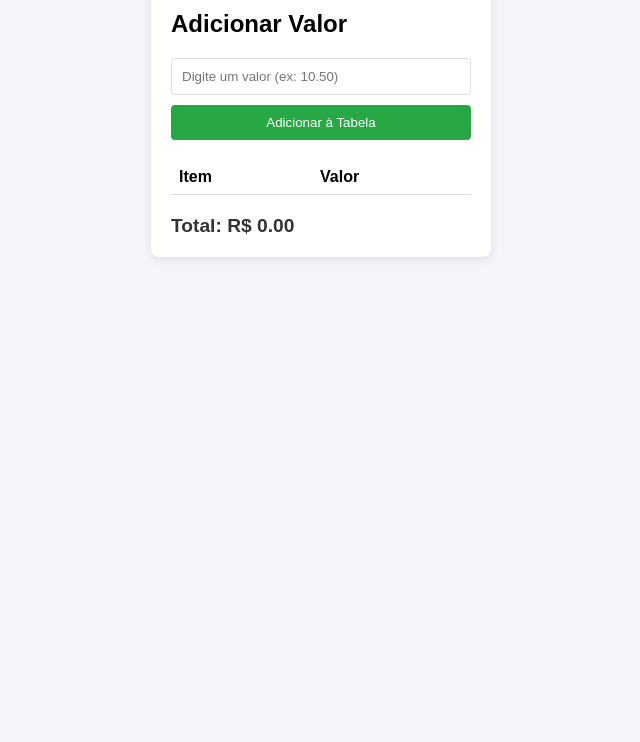
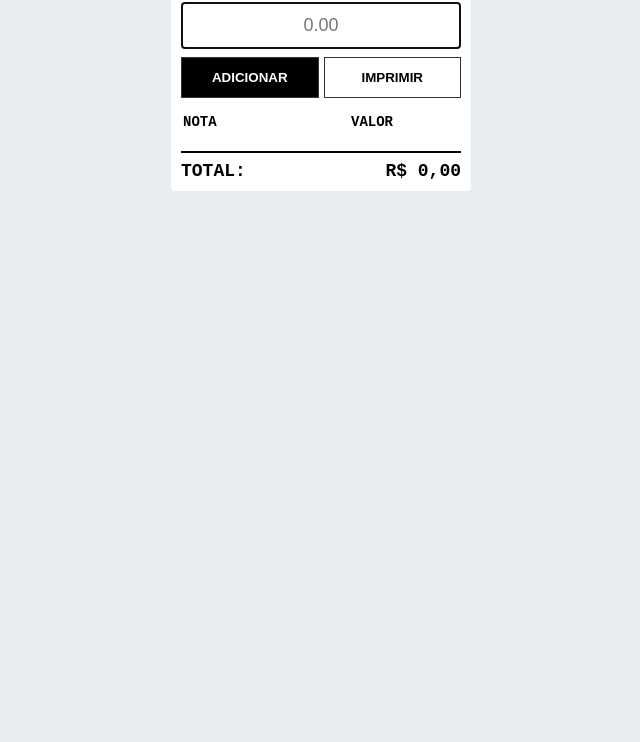
Before and after one commit to LandingBuilder/Calcular, a plain HTML site: page index.html in a window 1280 px wide. Shown: the part 58-800 px from the top of the page, without its empty margins (319-959 px from the left). Drawn offline with Linux system fonts and the light colour scheme.

Commit message:
Update index.html

```diff
--- a/index.html
+++ b/index.html
@@ -3,95 +3,141 @@
 <head>
     <meta charset="UTF-8">
     <meta name="viewport" content="width=device-width, initial-scale=1.0">
-    <title>Gerenciador de Valores</title>
+    <title>Popular - PDV</title>
     <style>
-        body { font-family: sans-serif; display: flex; flex-direction: column; align-items: center; padding: 20px; background-color: #f4f4f9; }
-        .container { background: white; padding: 20px; border-radius: 8px; box-shadow: 0 2px 10px rgba(0,0,0,0.1); width: 300px; }
-        input { width: 100%; padding: 10px; margin-bottom: 10px; border: 1px solid #ddd; border-radius: 4px; box-sizing: border-box; }
-        button { width: 100%; padding: 10px; background-color: #28a745; color: white; border: none; border-radius: 4px; cursor: pointer; }
-        button:hover { background-color: #218838; }
-        table { width: 100%; margin-top: 20px; border-collapse: collapse; }
-        th, td { border-bottom: 1px solid #ddd; padding: 8px; text-align: left; }
-        .total { margin-top: 20px; font-weight: bold; font-size: 1.2em; color: #333; }
+        /* Reset para evitar vazamentos */
+        * { box-sizing: border-box; margin: 0; padding: 0; }
+
+        body {
+            font-family: 'Courier New', Courier, monospace;
+            background-color: #e9ecef;
+            padding: 10px;
+            display: flex;
+            flex-direction: column;
+            align-items: center;
+        }
+
+        .container {
+            background: white;
+            padding: 10px;
+            width: 100%;
+            max-width: 300px; /* Largura para tela */
+            border-radius: 4px;
+        }
+
+        .header-print { text-align: center; border-bottom: 2px solid #000; margin-bottom: 10px; padding-bottom: 5px; }
+        .header-print h1 { margin: 0; font-size: 20px; text-transform: uppercase; }
+
+        input::-webkit-outer-spin-button, input::-webkit-inner-spin-button { -webkit-appearance: none; }
+        input[type=number] {
+            width: 100%; padding: 12px; margin-bottom: 8px;
+            border: 1px solid #333; font-size: 18px; text-align: center;
+        }
+
+        .btn-group { display: flex; gap: 5px; margin-bottom: 10px; width: 100%; }
+        button { flex: 1; padding: 12px; border: 1px solid #333; cursor: pointer; font-weight: bold; background: #fff; }
+        #addBtn { background: #000; color: #fff; }
+
+        table { width: 100%; border-collapse: collapse; table-layout: fixed; } /* Força a tabela a respeitar a largura */
+        th, td { text-align: left; padding: 6px 2px; font-size: 14px; overflow: hidden; }
+        th:nth-child(1), td:nth-child(1) { width: 60%; } /* Nome da nota */
+        th:nth-child(2), td:nth-child(2) { width: 30%; } /* Valor */
+        th:nth-child(3), td:nth-child(3) { width: 10%; text-align: right; } /* Botão X */
+
+        .total-container {
+            margin-top: 15px; padding-top: 8px;
+            border-top: 2px solid #000;
+            display: flex; justify-content: space-between;
+            font-size: 18px; font-weight: bold;
+        }
+
+        /* AJUSTE PARA IMPRESSÃO TÉRMICA SEM VAZAMENTO */
+        @media print {
+            @page { margin: 0; }
+            body { background: white; padding: 0; margin: 0; }
+            .container {
+                max-width: 72mm; /* Área segura para impressoras de 80mm */
+                padding: 2mm;
+                margin: 0 auto;
+            }
+            #valorInput, .btn-group, .btn-delete, th:nth-child(3), td:nth-child(3) {
+                display: none !important;
+            }
+            table { width: 100%; }
+        }
     </style>
 </head>
 <body>
 
 <div class="container">
-    <h2>Adicionar Valor</h2>
-    <input type="number" id="valorInput" placeholder="Digite um valor (ex: 10.50)">
-    <button onclick="adicionarValor()">Adicionar à Tabela</button>
+    <div class="header-print">
+        <h1>Popular</h1>
+    </div>
+
+    <input type="number" id="valorInput" placeholder="0.00" autofocus>
+
+    <div class="btn-group">
+        <button id="addBtn" onclick="adicionarValor()">ADICIONAR</button>
+        <button id="printBtn" onclick="window.print()">IMPRIMIR</button>
+    </div>
 
     <table id="tabelaValores">
         <thead>
             <tr>
-                <th>Item</th>
-                <th>Valor</th>
+                <th>NOTA</th>
+                <th>VALOR</th>
+                <th></th>
             </tr>
         </thead>
-        <tbody>
-            </tbody>
+        <tbody></tbody>
     </table>
 
-    <div class="total">Total: R$ <span id="somaTotal">0.00</span></div>
+    <div class="total-container">
+        <span>TOTAL:</span>
+        <span id="somaTotal">R$ 0,00</span>
+    </div>
 </div>
 
 <script>
     let total = 0;
     let contador = 1;
 
-// Atalho para tecla Enter
-document.getElementById('valorInput').addEventListener('keypress', function (e) {
-    if (e.key === 'Enter') {
-        adicionarValor();
-    }
+    document.getElementById('valorInput').addEventListener('keypress', (e) => {
+        if (e.key === 'Enter') adicionarValor();
     });
 
     function adicionarValor() {
         const input = document.getElementById('valorInput');
         const valor = parseFloat(input.value);
+        if (isNaN(valor) || valor <= 0) return;
 
-    if (isNaN(valor) || valor <= 0) {
-        alert("Por favor, insira um número válido.");
-        return;
+        const tbody = document.querySelector('#tabelaValores tbody');
+        const novaLinha = tbody.insertRow();
+        const valorFormatado = valor.toLocaleString('pt-BR', { style: 'currency', currency: 'BRL' });
+
+        novaLinha.innerHTML = `
+            <td>Nota ${contador++}</td>
+            <td>${valorFormatado}</td>
+            <td><button class="btn-delete" style="color:red; border:none; background:none; font-weight:bold;" onclick="removerItem(this, ${valor})">X</button></td>
+        `;
+
+        total += valor;
+        atualizarInterface(input);
     }
 
-    const tabela = document.getElementById('tabelaValores').getElementsByTagName('tbody')[0];
-    const novaLinha = tabela.insertRow();
-
-    // Criamos as células
-    const celulaItem = novaLinha.insertCell(0);
-    const celulaValor = novaLinha.insertCell(1);
-    const celulaAcao = novaLinha.insertCell(2); // Nova coluna para excluir
-
-    celulaItem.innerHTML = `Item ${contador++}`;
-    celulaValor.innerHTML = `R$ ${valor.toFixed(2)}`;
-
-    // Botão de deletar
-    const btnRemover = document.createElement('button');
-    btnRemover.innerText = 'X';
-    btnRemover.style.backgroundColor = '#dc3545';
-    btnRemover.style.padding = '2px 8px';
-    btnRemover.onclick = function() {
-        removerItem(novaLinha, valor);
-    };
-    celulaAcao.appendChild(btnRemover);
-
-    total += valor;
-    atualizarTotal();
-
-    input.value = '';
-    input.focus();
+    function removerItem(btn, valor) {
+        btn.closest('tr').remove();
+        total -= valor;
+        if (total < 0) total = 0;
+        atualizarInterface();
     }
 
-function removerItem(linha, valor) {
-    linha.remove();
-    total -= valor;
-    atualizarTotal();
+    function atualizarInterface(inputFocus = null) {
+        document.getElementById('somaTotal').innerText = total.toLocaleString('pt-BR', { style: 'currency', currency: 'BRL' });
+        if (inputFocus) {
+            inputFocus.value = '';
+            inputFocus.focus();
         }
-
-function atualizarTotal() {
-    document.getElementById('somaTotal').innerText = total.toFixed(2);
     }
 </script>
 
```
Lines whose indentation alone changed are shown as unchanged.
